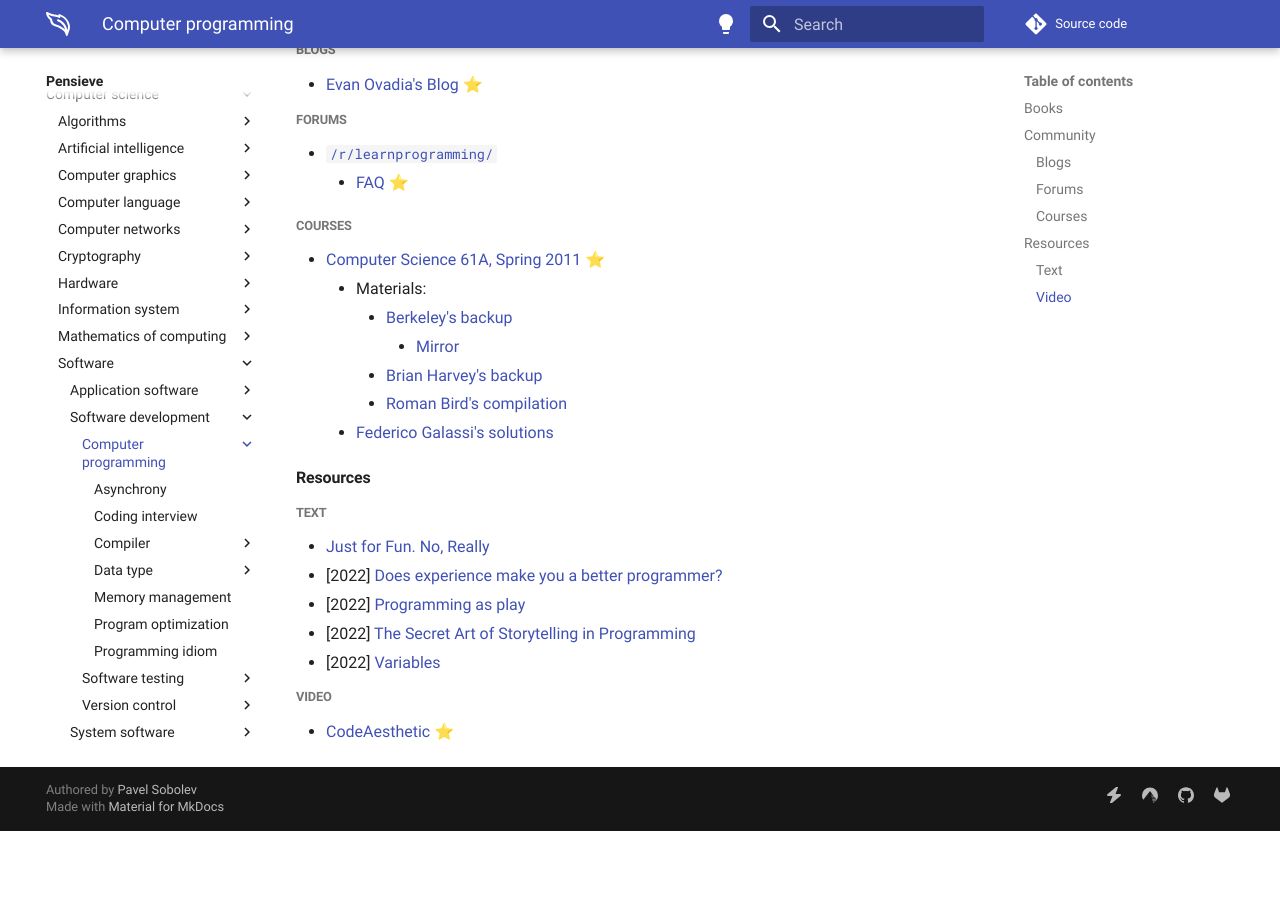
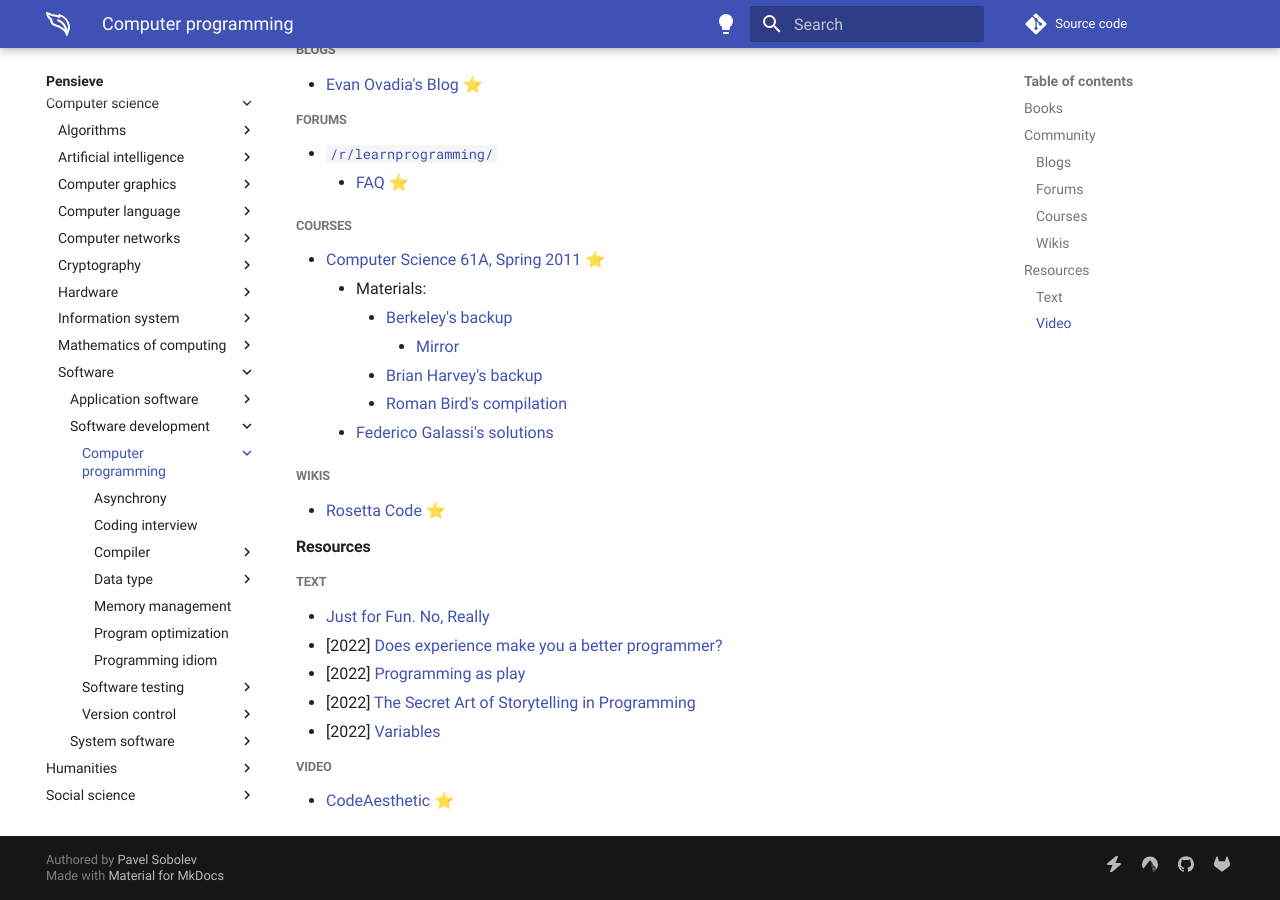
Before and after one commit to paveloom/paveloom.dev, an MkDocs documentation site: the page built from content/pensieve/computer-programming.md, in a window 1280 px wide and 900 px high, scrolled down 779 px. Built offline with MkDocs 1.6.1 and Material for MkDocs 9.7.7, drawn with Linux system fonts in a browser that asks for light colours; comment, search, counter and statistics services are not loaded; before the commit the page ends 1610 px from its top, so only the background shows below that.

Commit message:
Pensieve: update the Computer programming page.

```diff
--- a/content/pensieve/computer-programming.md
+++ b/content/pensieve/computer-programming.md
@@ -31,6 +31,9 @@
         - [Roman Bird's compilation](https://romanbird.github.io/sicp)
     - [Federico Galassi's solutions](https://github.com/fgalassi/cs61a-sp11)
 
+##### Wikis
+- [Rosetta Code](https://rosettacode.org/wiki/Rosetta_Code) ⭐
+
 #### Resources
 
 ##### Text
```
